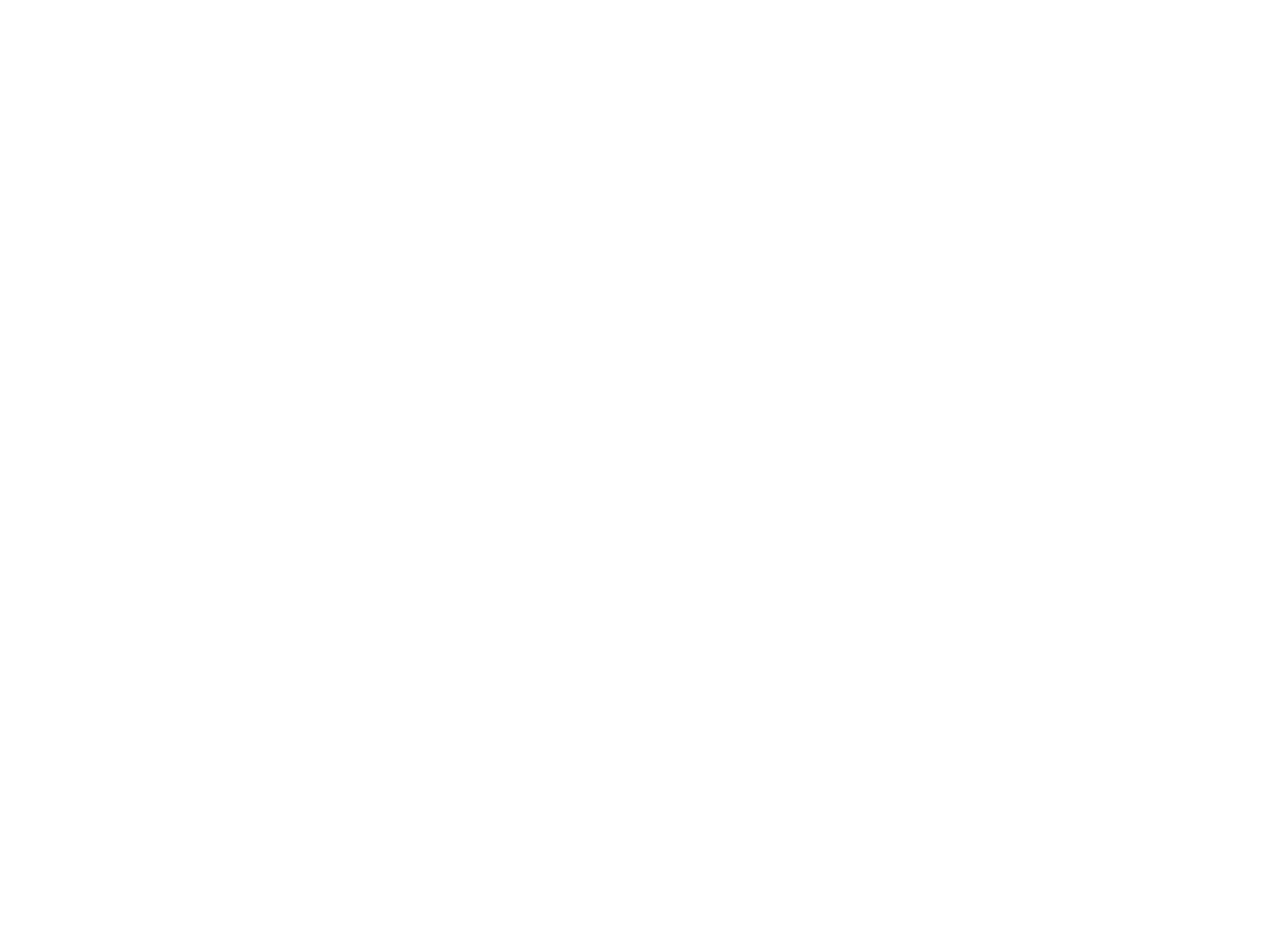
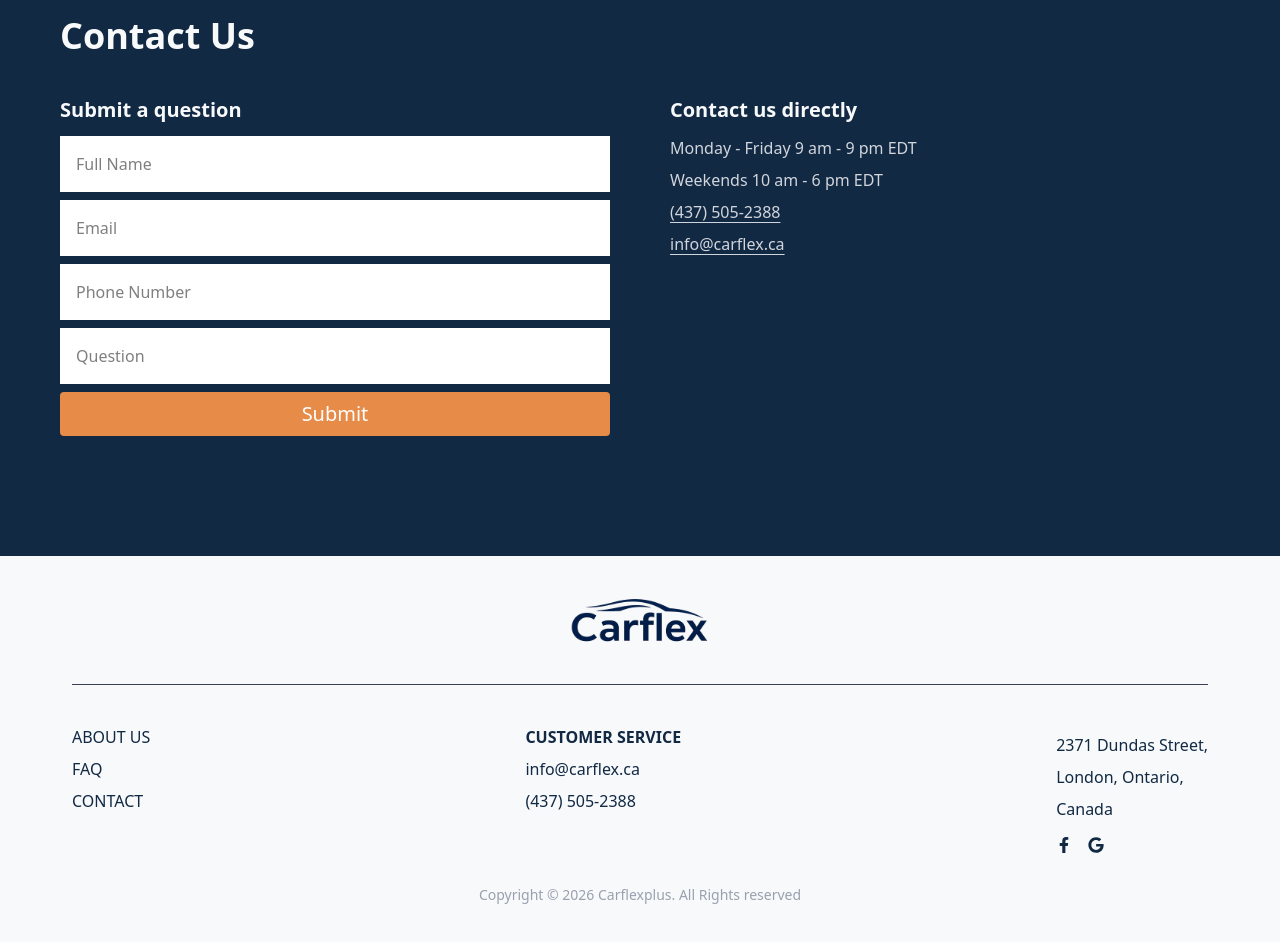
Before and after one commit to CarFLex-Team/carflex-website, a Next.js app: page / in a window 1280 px wide. Shown: the part 3040-3982 px from the top of the page. Before the commit the page ends 3016 px from the top, so only its background shows below. Built offline with nearby package versions, Linux system fonts and the light colour scheme.

Commit message:
add contact and footer

```diff
--- a/app/(with-nav-shell)/page.tsx
+++ b/app/(with-nav-shell)/page.tsx
@@ -2,6 +2,8 @@
 import Reviews from "@/components/Sections/Reviews";
 
 import AboutUs from "@/components/Sections/AboutUs";
+import Contact from "@/components/Sections/Contact";
+import Footer from "@/components/Sections/Footer";
 
 export default function Home() {
   return (
@@ -9,6 +11,8 @@
       <Main />
       <Reviews />
       <AboutUs />
+      <Contact />
+      <Footer />
     </>
   );
 }
--- a/components/Sections/AboutUs.tsx
+++ b/components/Sections/AboutUs.tsx
@@ -6,7 +6,7 @@
   return (
     <>
       <div
-        className="flex flex-col justify-center my-3 px-3 sm:px-8 md:px-15 bg-secondary-800 py-15"
+        className="flex flex-col justify-center my-3 px-5 sm:px-8 md:px-15 bg-secondary-800 py-15"
         id="about"
       >
         <div className="flex items-center justify-between mb-10">
@@ -33,7 +33,7 @@
           />
         </div>
       </div>
-      <div className="flex flex-col justify-center my-3 px-3 sm:px-8 md:px-15 bg-background py-15">
+      <div className="flex flex-col justify-center my-3 px-5 sm:px-8 md:px-15 bg-background py-15">
         <div className="flex items-center justify-between mb-10">
           <h1 className="text-3xl md:text-4xl font-bold text-secondary-800 ">
             How it Works
--- a/components/Sections/Contact.tsx
+++ b/components/Sections/Contact.tsx
@@ -0,0 +1,82 @@
+export default function Contact() {
+  return (
+    <div
+      className="flex flex-col justify-center mt-3 px-5 sm:px-8 md:px-15 bg-secondary-800 py-10"
+      id="contact"
+    >
+      <h1 className="text-3xl md:text-4xl font-bold text-background mb-10 ">
+        Contact Us
+      </h1>
+      <div className="flex flex-col md:flex-row  justify-center gap-8 md:gap-15">
+        <div className="flex flex-col max-md:items-center justify-between mb-10 w-full md:w-1/2 gap-3">
+          <h3 className="text-xl font-semibold text-background  text-left w-full">
+            Submit a question
+          </h3>
+          <form className="flex flex-col items-center justify-between mb-10 w-full  gap-2">
+            <input
+              type="text"
+              name=""
+              id=""
+              className="p-4 bg-white w-full"
+              placeholder="Full Name"
+            />
+            <input
+              type="text"
+              name=""
+              id=""
+              className="p-4 bg-white w-full"
+              placeholder="Email"
+            />
+            <input
+              type="text"
+              name=""
+              id=""
+              className="p-4 bg-white w-full"
+              placeholder="Phone Number"
+            />
+            <input
+              type="text"
+              name=""
+              id=""
+              className="p-4 bg-white w-full"
+              placeholder="Question"
+            />
+
+            <button
+              className="bg-primary-500 text-white py-2 px-4 rounded hover:bg-primary-500/90 w-full cursor-pointer transition-colors duration-300 text-xl font-medium"
+              type="submit"
+            >
+              Submit
+            </button>
+          </form>
+        </div>
+        <div className="flex flex-col  mb-10 w-full md:w-1/2 gap-3">
+          <h3 className="text-xl font-semibold text-background  text-left w-full">
+            Contact us directly
+          </h3>
+          <div>
+            <p className="text-gray-300 text-md mb-2">
+              Monday - Friday 9 am - 9 pm EDT
+            </p>
+            <p className="text-gray-300 text-md mb-2">
+              Weekends 10 am - 6 pm EDT
+            </p>
+            <a
+              className="text-gray-300 text-md mb-2 underline underline-offset-4 hover:no-underline block "
+              href="tel:(437) 505-2388"
+            >
+              (437) 505-2388
+            </a>
+
+            <a
+              className="text-gray-300 text-md mb-2 underline underline-offset-4 hover:no-underline block "
+              href="mailto:info@carflex.ca"
+            >
+              info@carflex.ca
+            </a>
+          </div>
+        </div>
+      </div>
+    </div>
+  );
+}
--- /dev/null
+++ b/components/Sections/Footer.tsx
@@ -0,0 +1,71 @@
+"use client";
+
+import { FaFacebookF, FaGoogle } from "react-icons/fa";
+
+export default function Footer() {
+  return (
+    <footer className="bg-background text-secondary-800 py-10 px-4 md:px-15">
+      <div className="flex justify-center md:justify-center border-b border-gray-700 pb-10 mb-10 mx-3">
+        <img src="/Logo.png" alt="Carflex Logo" className="h-12" />
+      </div>
+
+      <div className=" w-full px-3  flex flex-col md:flex-row justify-between  gap-8 md:gap-2">
+        <div className="flex flex-col space-y-2">
+          <a href="#about" className="hover:text-orange-500 no-underline">
+            ABOUT US
+          </a>
+          <a href="/faq" className="hover:text-orange-500 no-underline">
+            FAQ
+          </a>
+          <a href="#contact" className="hover:text-orange-500 no-underline">
+            CONTACT
+          </a>
+        </div>
+
+        <div className="flex flex-col space-y-2">
+          <span className="font-semibold">CUSTOMER SERVICE</span>
+          <a
+            href="mailto:info@carflex.ca"
+            className="hover:text-orange-500 no-underline"
+          >
+            info@carflex.ca
+          </a>
+          <a
+            href="tel:(437) 505-2388"
+            className="hover:text-orange-500 no-underline"
+          >
+            (437) 505-2388
+          </a>
+        </div>
+        <div className="flex flex-col space-y-2">
+          <span className="mt-2">2371 Dundas Street,</span>
+          <span>London, Ontario,</span>
+          <span>Canada</span>
+          <div className="flex gap-4 mt-2">
+            <a
+              href="https://www.facebook.com/carflexdealership/"
+              target="_blank"
+              rel="noopener noreferrer"
+              className="hover:text-orange-500"
+            >
+              <FaFacebookF />
+            </a>
+            <a
+              href="https://www.google.com/maps/place/Carflex/@43.0118595,-81.1505021,17z/data=!3m1!4b1!4m6!3m5!1s0x882ef320ed67b729:0x6c532153755710d0!8m2!3d43.0118595!4d-81.1479272!16s%2Fg%2F11fvw9ngy8?entry=tts&g_ep=EgoyMDI2MDMwNC4xIPu8ASoASAFQAw%3D%3D&skid=926b4620-1963-4515-9e42-2c4b384411e6"
+              target="_blank"
+              rel="noopener noreferrer"
+              className="hover:text-orange-500"
+            >
+              <FaGoogle />
+            </a>
+          </div>
+        </div>
+      </div>
+
+      {/* Bottom Section */}
+      <div className="mt-8 text-center text-gray-400 text-sm">
+        Copyright © 2026 Carflexplus. All Rights reserved
+      </div>
+    </footer>
+  );
+}
--- a/components/Sections/Main.tsx
+++ b/components/Sections/Main.tsx
@@ -1,5 +1,3 @@
-"use client";
-
 import { Star } from "lucide-react";
 import SellCarContainer from "./SellCarContainer";
 import GoogleIcon from "../Icons/googleIcon";
--- a/components/Sections/SellCarContainer.tsx
+++ b/components/Sections/SellCarContainer.tsx
@@ -1,3 +1,4 @@
+"use client";
 import { useState } from "react";
 import ToggleButton from "../Buttons/ToggleButton";
 import VehicleDetailsForm from "../Forms/VehicleDetailsForm";
--- a/package.json
+++ b/package.json
@@ -13,6 +13,7 @@
     "next": "16.1.6",
     "react": "19.2.3",
     "react-dom": "19.2.3",
+    "react-icons": "^5.6.0",
     "tailwind-scrollbar-hide": "^4.0.0"
   },
   "devDependencies": {
```
Also changed, not shown: 1 other file (tests, documents, lock files or other folders).
